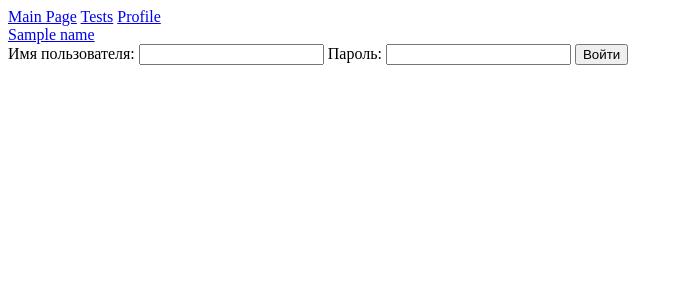
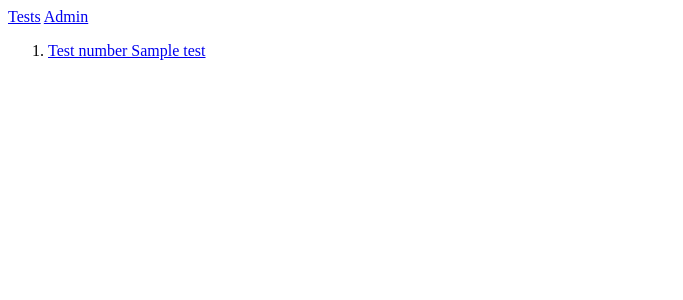
Before and after one commit to GreenCoo/DNK, a FastAPI app: template templates/index.html in a window 1280 px wide. Shown: the top 300 px of the page, without its empty margins (0-683 px from the left). Run offline with FastAPI, Linux system fonts and the light colour scheme; the template is opened without the code that fills it: most values are stand-ins (such as "Sample title", 1, 10 or a date in 2020).

Commit message:
make list of tests

```diff
--- a/main.py
+++ b/main.py
@@ -1,19 +1,26 @@
 import fastapi
 
-from fastapi import FastAPI, Request
+from fastapi import FastAPI, Request, Path
 from fastapi.responses import HTMLResponse
 from fastapi.templating import Jinja2Templates
 from fastapi.staticfiles import StaticFiles
 
+from typing import Annotated
 
-app = fastapi.FastAPI()
+app = FastAPI()
 app.mount("/static", StaticFiles(directory="static"), name="static")
 
 templates = Jinja2Templates(directory="./templates")
 
 
-@app.get("/{name}")
-async def root(request: Request, name: str) -> HTMLResponse:
+@app.get("/")
+async def root(request: Request) -> HTMLResponse:
     return templates.TemplateResponse(
-        name="index.html", context={"name": name}, request=request
+        name="index.html", context={"tests": [1, 2, 3, 4, 5]}, request=request
     )
+
+@app.get("/{test}")
+async def page_of_test(request: Request,
+                       test: Annotated[str, Path(regex=r'^[a-zA-Z0-9\_] \* $')]
+                       ) -> HTMLResponse:
+    return
--- a/templates/index.html
+++ b/templates/index.html
@@ -7,18 +7,21 @@
 <body>
   <nav>
     <span>
-      <a href="Main Page">Main Page</a>
-      <a href="Tests">Tests</a>
-      <a href="Profile">Profile</a>
+      <a href="/">Tests</a>
+      <a href="admin">Admin</a>
       </span>
   </nav>
-  <a href="{{name}}">{{name}}</a>
-  <form>
-    <label for="username">Имя пользователя:</label>
-      <input type="text" id="username" required>
-        <label for="password">Пароль:</label>
-      <input type="password" id="password" required>
-    <button type="submit">Войти</button>
-  </form>
+  <main>
+    <ol>
+      {% for i in tests %}
+        <li>
+          <a href="/{{ i }}">Test number {{ i }}</a>
+        </li>
+      {% endfor %}
+    </ol>
+  </main>
+  <footer>
+
+  </footer>
 </body>
 </html>
```
